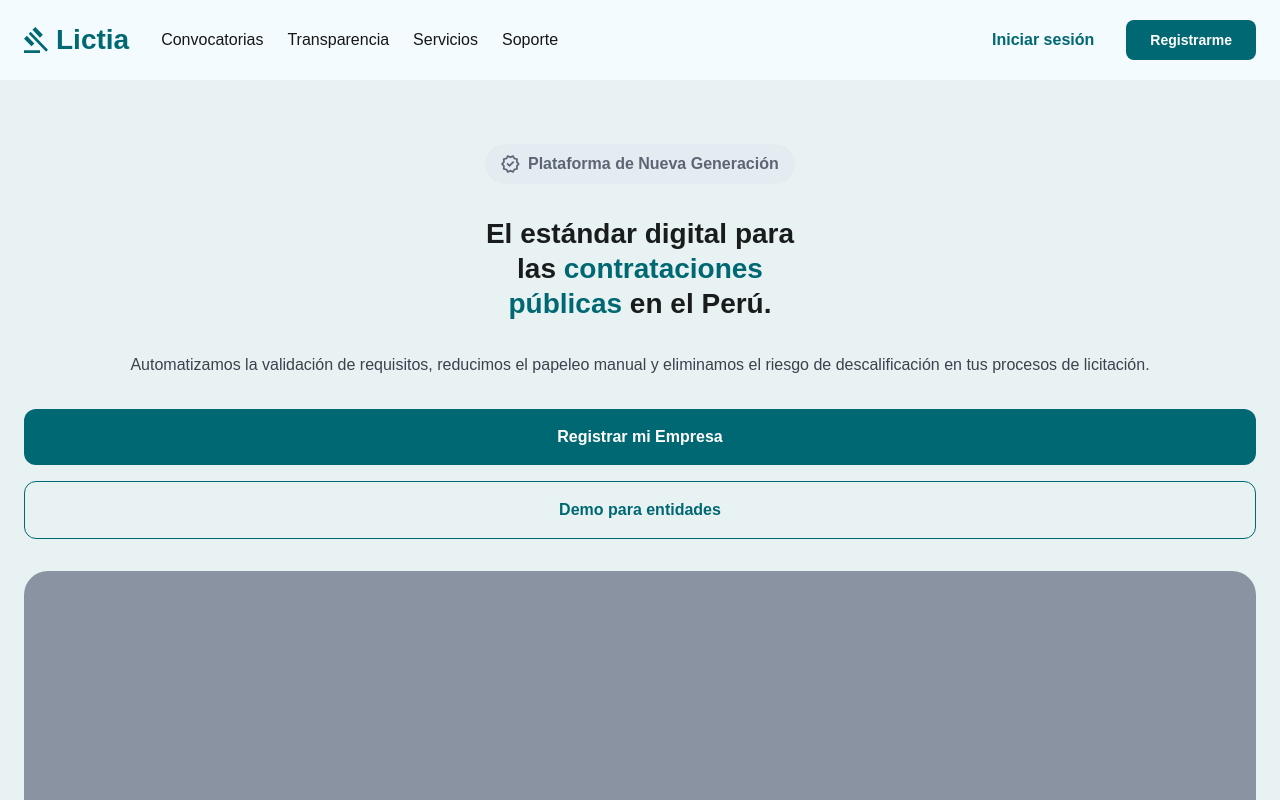
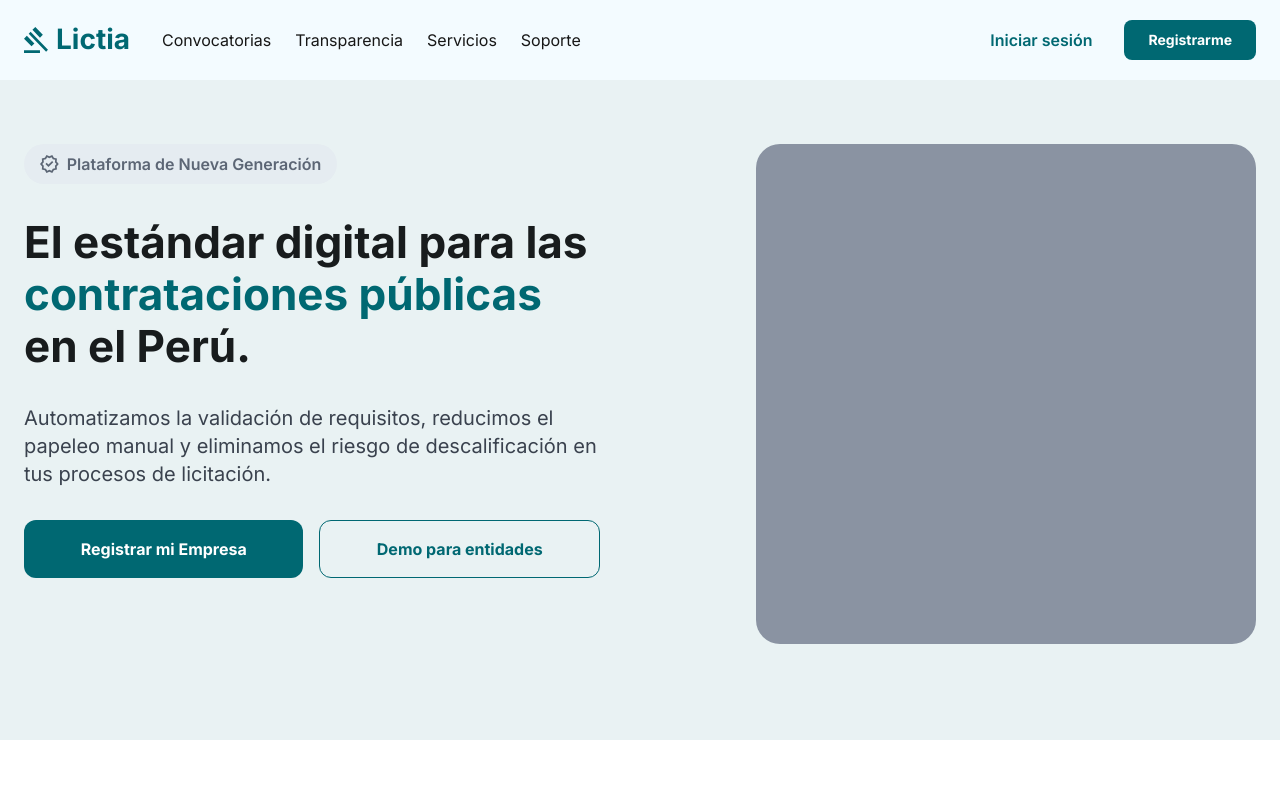
Before and after one commit to No-Country-simulation/S06-26-NC-Equipo-06, a Next.js app in the folder client/: page / in a window 1280 px wide. Shown: the top 800 px of the page. Built offline with nearby package versions, Linux system fonts and the light colour scheme; no server answers.

Commit message:
feat: initialize landing page and layout structure with global styles and AuthProvider

```diff
--- a/client/src/app/globals.css
+++ b/client/src/app/globals.css
@@ -8,6 +8,10 @@
 @layer base {
   button {
     cursor: pointer;
+  }
+
+  html {
+    font-family: var(--font-sans);
   }
 }
 
@@ -30,12 +34,12 @@
 @theme inline {
   --color-background: var(--background);
   --color-foreground: var(--foreground);
-  --font-sans: var(--font-geist-sans);
+  --font-sans: var(--font-inter);
   --font-mono: var(--font-geist-mono);
 }
 
 body {
   background: var(--background);
   color: var(--foreground);
-  font-family: Arial, Helvetica, sans-serif;
+  font-family: var(--font-sans);
 }
--- a/client/src/app/layout.tsx
+++ b/client/src/app/layout.tsx
@@ -1,10 +1,10 @@
 import type { Metadata } from "next";
-import { Geist, Geist_Mono } from "next/font/google";
+import { Inter, Geist_Mono } from "next/font/google";
 import "./globals.css";
 import { AuthProvider } from "@/context/AuthContext";
 
-const geistSans = Geist({
-  variable: "--font-geist-sans",
+const inter = Inter({
+  variable: "--font-inter",
   subsets: ["latin"],
 });
 
@@ -26,7 +26,7 @@ export default function RootLayout({
   return (
     <html
       lang="en"
-      className={`${geistSans.variable} ${geistMono.variable} h-full antialiased`}
+      className={`${inter.variable} ${geistMono.variable} h-full antialiased`}
     >
       <body className="min-h-full flex flex-col">
         <AuthProvider>{children}</AuthProvider>
--- a/client/src/app/page.tsx
+++ b/client/src/app/page.tsx
@@ -6,27 +6,33 @@ export default function Home() {
       <Header />
       <main className="">
         {/* Section: Hero */}
-        <section className="bg-[#e9f2f3] gap-8 px-6 pt-16 pb-24 flex flex-col justify-center">
-          <span className="flex items-center gap-2 mx-auto text-label-text bg-label-background py-2 px-4 rounded-full font-semibold">
+        <section className="bg-[#e9f2f3]">
+          <div className="md:mx-auto md:max-w-7xl px-6 pt-16 pb-24 gap-16 flex flex-col md:flex-row justify-center md:justify-between">
+            {/* Contenedor del lado izquierdo/arriba */}
+            <div className="space-y-8">
+              <span className="flex items-center gap-2 mx-auto md:mx-0 text-label-text bg-label-background py-2 px-4 rounded-full font-semibold w-fit">
                 <FeatureIcon height={18} fill="#5c6675" /> Plataforma de Nueva Generación
               </span>
-          <h1 className="font-bold leading-8.75 mx-auto text-[28px] max-w-78.5 text-center text-[#181C1D]">
+              <h1 className="font-bold leading-8.75 md:leading-13 mx-auto md:mx-0 text-[28px] md:text-[44px] max-w-78.5 md:max-w-xl text-center md:text-left text-[#181C1D]">
                 El estándar digital para
                 las <span className="text-primary">contrataciones
                   públicas</span> en el Perú.
               </h1>
-          <p className="text-text-1 text-center">
+              <p className="text-text-1 text-center md:text-xl md:text-left md:max-w-xl">
                 Automatizamos la validación de
                 requisitos, reducimos el papeleo manual y
                 eliminamos el riesgo de descalificación
                 en tus procesos de licitación.
               </p>
-          <div className="flex gap-4 flex-col">
+              <div className="flex gap-4 flex-col md:max-w-xl md:mx-0 md:flex-row">
                 <button className="rounded-xl bg-primary text-white py-4 w-full font-bold">Registrar mi Empresa</button>
                 <button className="rounded-xl border border-primary text-primary py-4 w-full font-bold">Demo para entidades</button>
               </div>
-          <div className="bg-grey-4 w-full aspect-square rounded-3xl mx-auto">
+            </div>
+            {/* Contenedor del lado derecho/abajo */}
+            <div className="bg-grey-4 w-full aspect-square rounded-3xl mx-auto md:mx-0 max-w-125">
               {/* Imagen del Hero */}
+            </div>
           </div>
         </section>
         { /* Section: Transparencia y Eficiencia */}
--- a/client/src/components/header.tsx
+++ b/client/src/components/header.tsx
@@ -8,7 +8,8 @@ const Header = () => {
     const { logout, isAuthenticated } = useAuth();
 
     return (
-        <header className="py-5 px-6 bg-[#F3FBFF] flex justify-between md:justify-start items-center shadow-[0_4px_16px_rgba(0,0,0,0.15)]">
+        <header className="bg-[#F3FBFF] shadow-[0_4px_16px_rgba(0,0,0,0.15)]">
+            <div className="flex justify-between md:justify-start items-center max-w-7xl md:mx-auto py-5 px-6 ">
                 <div className="flex gap-2 items-center">
                     <img src="/logo.svg" alt="Logo" width={24} height={24} />
                     <Link className="text-primary font-bold text-2xl md:text-[28px]" href="/">Lictia</Link>
@@ -38,6 +39,7 @@ const Header = () => {
                         <ButtonRegister />
                     </div>
                 }
+            </div>
         </header>
     );
 };
```
Lines whose indentation alone changed are shown as unchanged.
